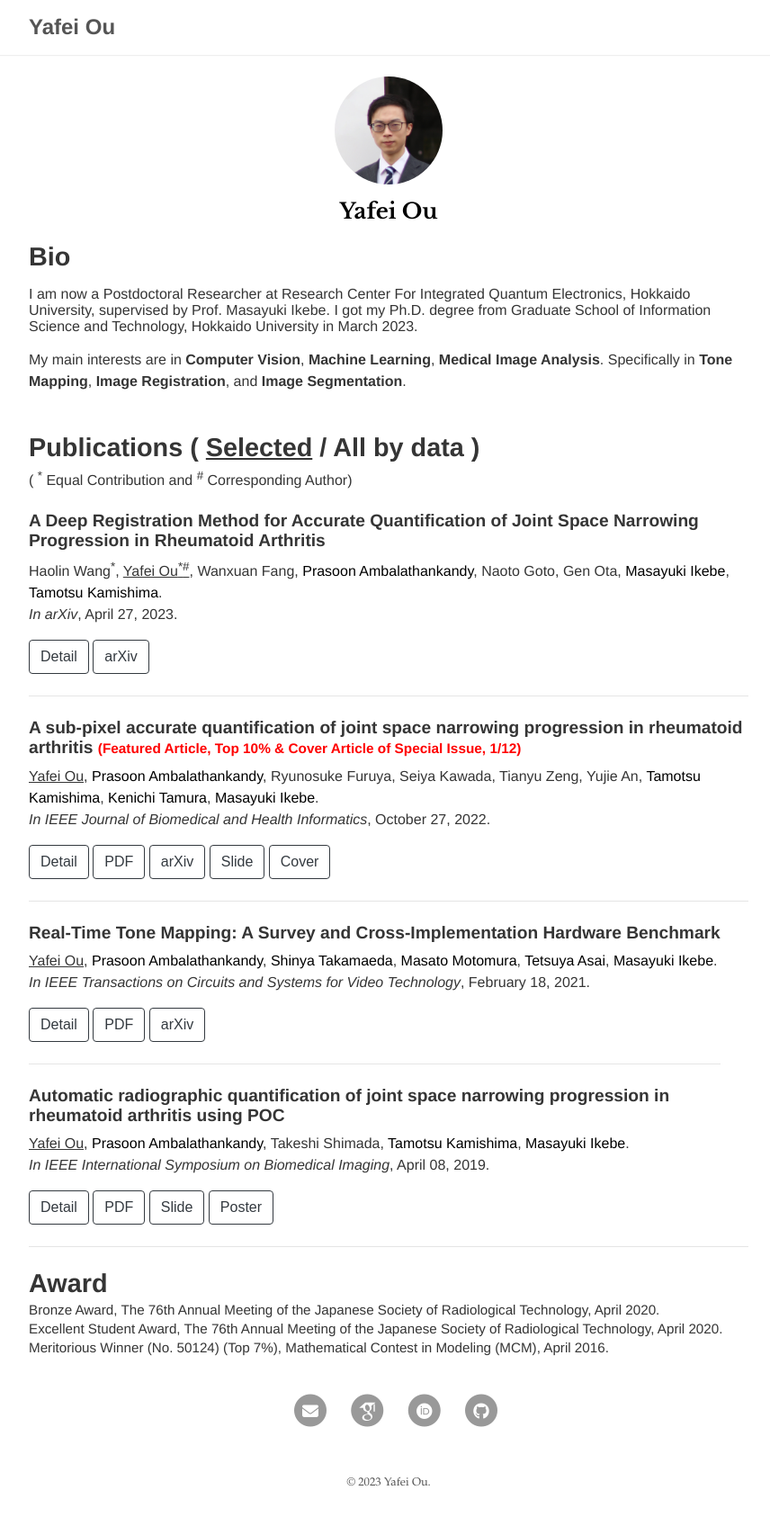
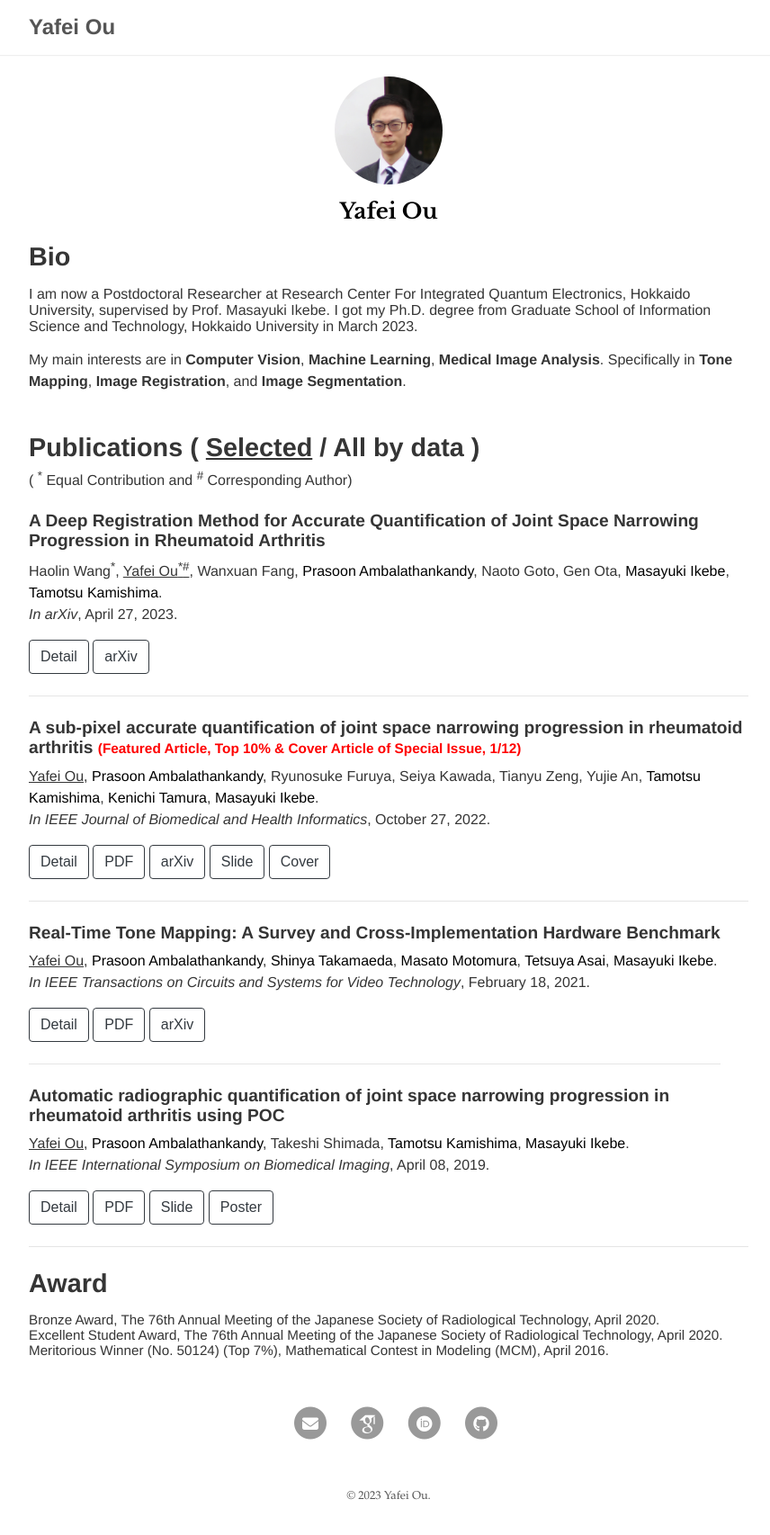
Before and after one commit to yafeiou/yafeiou.github.io, a Jekyll site: the page built from index.html, in a window 1280 px wide. Shown: the whole page at 90% size, without its empty margins (208-1064 px from the left). Built offline with Jekyll 4.4.1, drawn with Linux system fonts in a browser that asks for light colours; some web fonts are replaced; the list of posts is cut into pages by our own code.

Commit message:
award font style

```diff
--- a/_sass/layouts/_home.scss
+++ b/_sass/layouts/_home.scss
@@ -37,6 +37,5 @@
 }
 
 .award-text {
-  margin: 4px 0;
   font-size: 0.95em;
 }
--- a/index.html
+++ b/index.html
@@ -96,9 +96,9 @@
     </div>
     </br>
     <h2 class="portfolio-section">Award</h2>
-    <p class="award-text">Bronze Award, The 76th Annual Meeting of the Japanese Society of Radiological Technology, April 2020.</p>
-    <p class="award-text">Excellent Student Award, The 76th Annual Meeting of the Japanese Society of Radiological Technology, April 2020.</p>
-    <p class="award-text">Meritorious Winner (No. 50124) (Top 7%), Mathematical Contest in Modeling (MCM), April 2016.</p>
+      <p class="award-text">Bronze Award, The 76th Annual Meeting of the Japanese Society of Radiological Technology, April 2020.</br>
+      Excellent Student Award, The 76th Annual Meeting of the Japanese Society of Radiological Technology, April 2020.</br>
+      Meritorious Winner (No. 50124) (Top 7%), Mathematical Contest in Modeling (MCM), April 2016.</p>
     </br>
     <div class="social-layer">
       <div class="social-icons">
```
Also changed, not shown: 13 other files.
